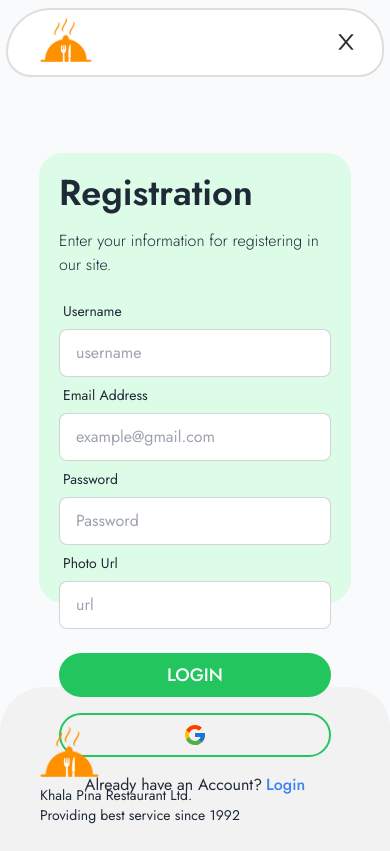
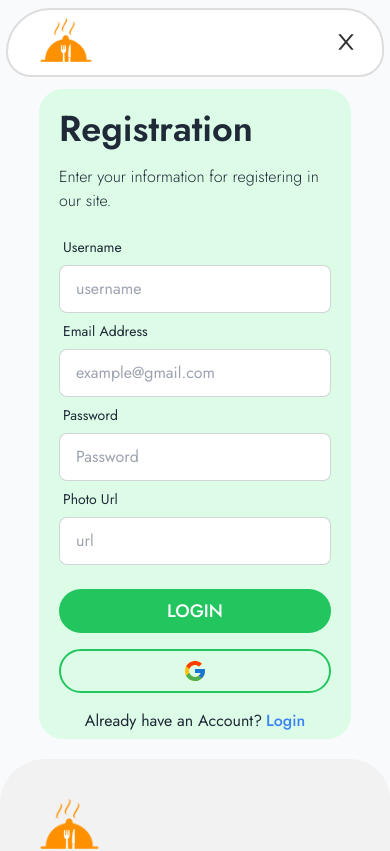
Before and after one commit to KhaledAhmed2004/Khala-Pina-Restauran, a React (Vite) app: page /registration in a window 390 px wide. Shown: the top 851 px of the page. Built offline with nearby package versions, Linux system fonts and the light colour scheme.

Commit message:
auth pagaes responsivenes done

```diff
--- a/src/pages/Registration.jsx
+++ b/src/pages/Registration.jsx
@@ -3,8 +3,8 @@ import img from "../assets/authImage.png";
 import { FcGoogle } from "react-icons/fc";
 const Registration = () => {
   return (
-    <div className="md:h-[700px] my-5 md:my-0 flex justify-center items-center">
-      <div className="bg-green-100 h-[450px] md:h-[670px] my-16 w-[80%] mx-auto flex rounded-3xl">
+    <div className="md:h-[720px] my-5 md:my-0 flex justify-center items-center">
+      <div className="bg-green-100 h-[650px] md:h-[690px]  w-[80%] mx-auto flex rounded-3xl">
         <div className="flex-1 h-full p-5 md:p-10 space-y-4">
           <h2 className="text-4xl md:text-5xl font-semibold">Registration</h2>
           <p className="font-light">
```
